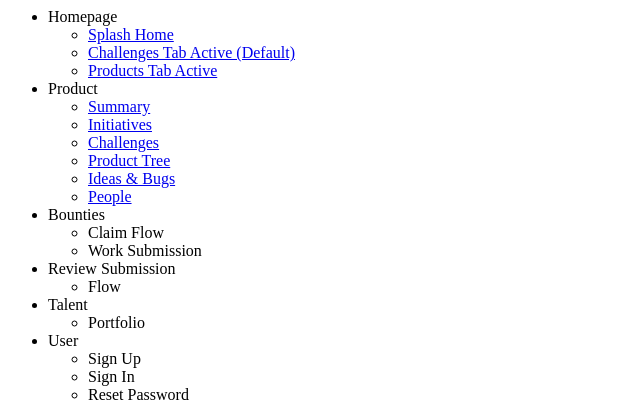
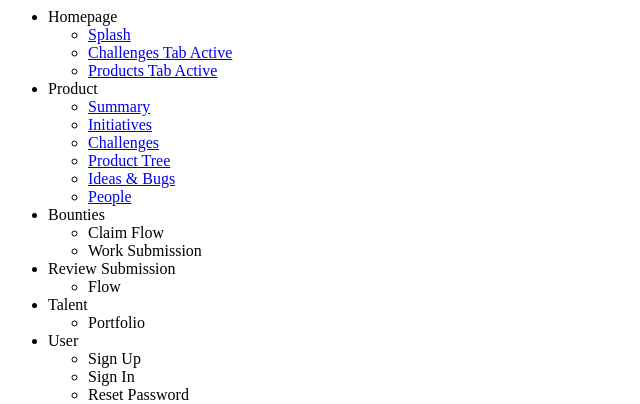
Before and after one commit to McCrayCircle/ux-prototype, a Flask app: page /screen-list in a window 1280 px wide. Shown: the top 404 px of the page, without its empty margins (0-640 px from the left). Run offline with Flask 3, Linux system fonts and the light colour scheme.

Commit message:
Small fixes

```diff
--- a/templates/home_splash.html
+++ b/templates/home_splash.html
@@ -1,5 +1,5 @@
 {% extends 'base.html' %}
-{% block title %}Homepage - Challenges Listed{% endblock %}
+{% block title %}Homepage - Splash{% endblock %}
 {% block content %}
 <main>
     <div class="relative isolate">
--- a/templates/screen-list.html
+++ b/templates/screen-list.html
@@ -1,8 +1,8 @@
 <ul>
     <li>Homepage
         <ul>
-            <li><a href="{{ url_for('home_splash') }}">Splash Home </a></li>
-            <li><a href="{{ url_for('home_challenges') }}">Challenges Tab Active (Default)</a></li>
+            <li><a href="{{ url_for('home_splash') }}">Splash</a></li>
+            <li><a href="{{ url_for('home_challenges') }}">Challenges Tab Active</a></li>
             <li><a href="{{ url_for('home_products') }}">Products Tab Active</a></li>
         </ul>
     </li>
```
